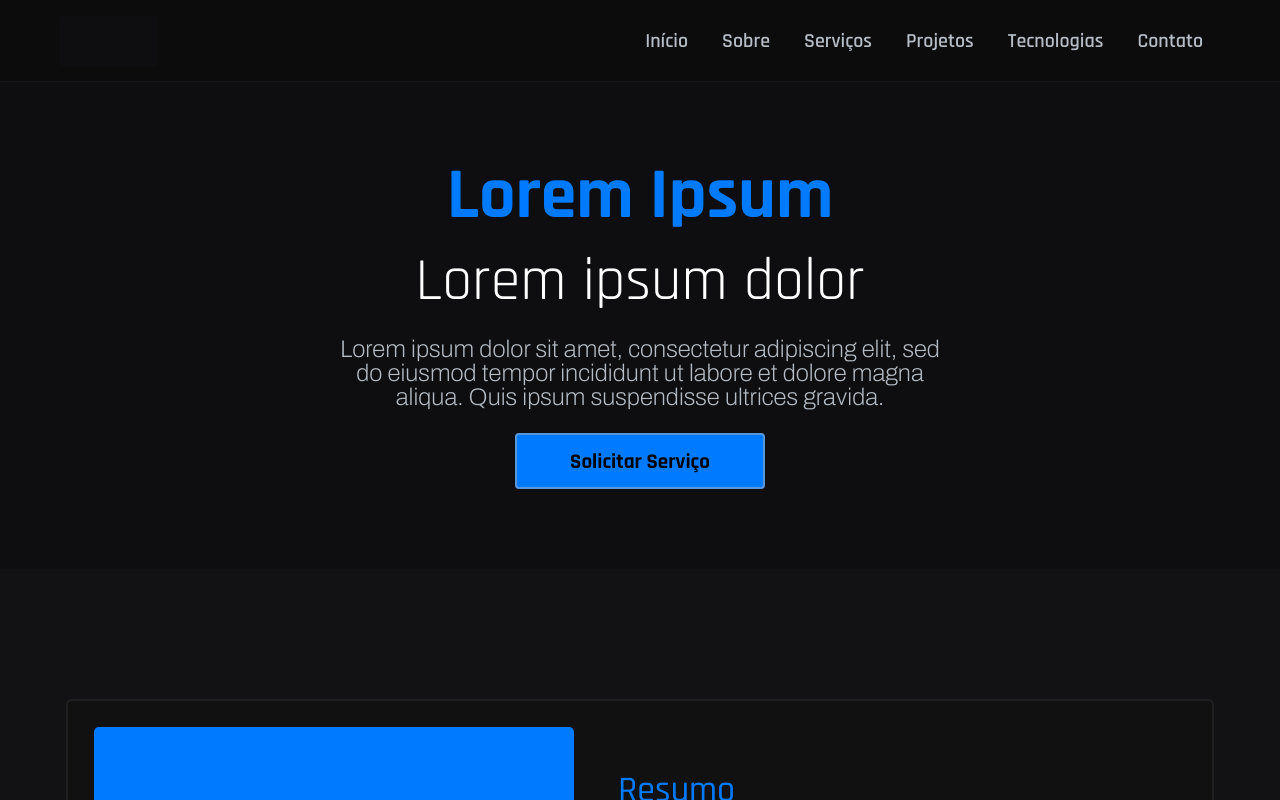
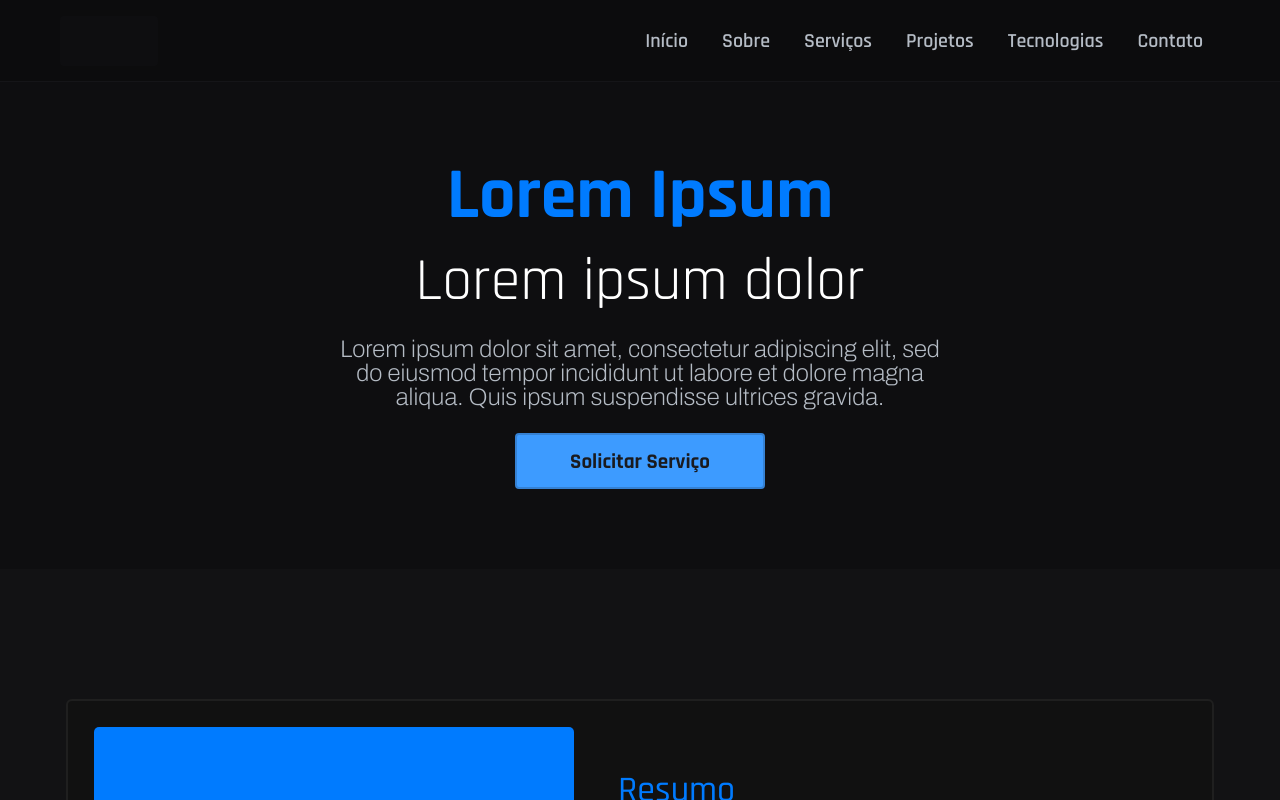
Before and after one commit to eubrunocoelho/portfolio, a Vue app: page / in a window 1280 px wide. In both pictures the pointer is over the button "Solicitar Serviço". Shown: the top 800 px of the page. Built offline with nearby package versions, Linux system fonts and the light colour scheme; a web font is replaced by a local one.

Commit message:
style: adds transition to primary button style

```diff
--- a/src/assets/scss/modules/_components.scss
+++ b/src/assets/scss/modules/_components.scss
@@ -7,6 +7,7 @@
 .btn {
     border: none;
     border-radius: 4px;
+    color: var(--button-text-color);
     cursor: pointer;
     font-family: var(--font-rajdhani);
     font-size: 21px;
@@ -21,4 +22,12 @@
 .btn-primary {
     background: var(--button-background-color);
     border: 2px solid var(--button-border-color);
+    transition: background-color .2s ease-in-out, border .2s ease-in-out .1s, color .06s ease-in-out .1s;
+
+    &:hover {
+        /* static colors x.x */
+        border: 2px solid darken($color: #5696da, $amount: 8%);
+        background: lighten($color: #007bff, $amount: 12%);
+        color: lighten($color: #0e0e10, $amount: 5%);
+    }
 }
--- a/src/assets/scss/modules/_variables.scss
+++ b/src/assets/scss/modules/_variables.scss
@@ -96,6 +96,7 @@
     --technology-border-color: #19191b;
 
     // BUTTONS
+    --button-text-color: #0e0e10;
     --button-background-color: #007bff;
     --button-border-color: #5696da;
 
```
